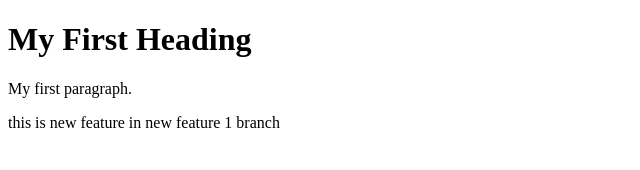
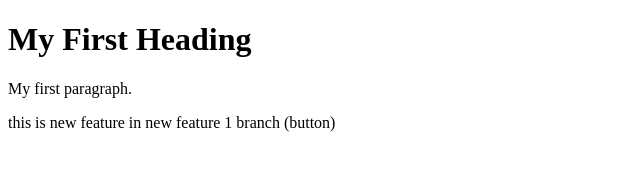
Before and after one commit to shubhada-2707/Localrepositorytoremote, a plain HTML site: page index.html in a window 1280 px wide. Shown: the full height of the page, 0-640 px from the left. Drawn offline with Linux system fonts and the light colour scheme.

```diff
--- a/index.html
+++ b/index.html
@@ -4,6 +4,7 @@
 
 <h1>My First Heading</h1>
 <p>My first paragraph.</p>
-<p>this is new feature in new feature 1 branch </P>
+<p>this is new feature in new feature 1 branch (button)</P>
+
 </body>
 </html>
```
